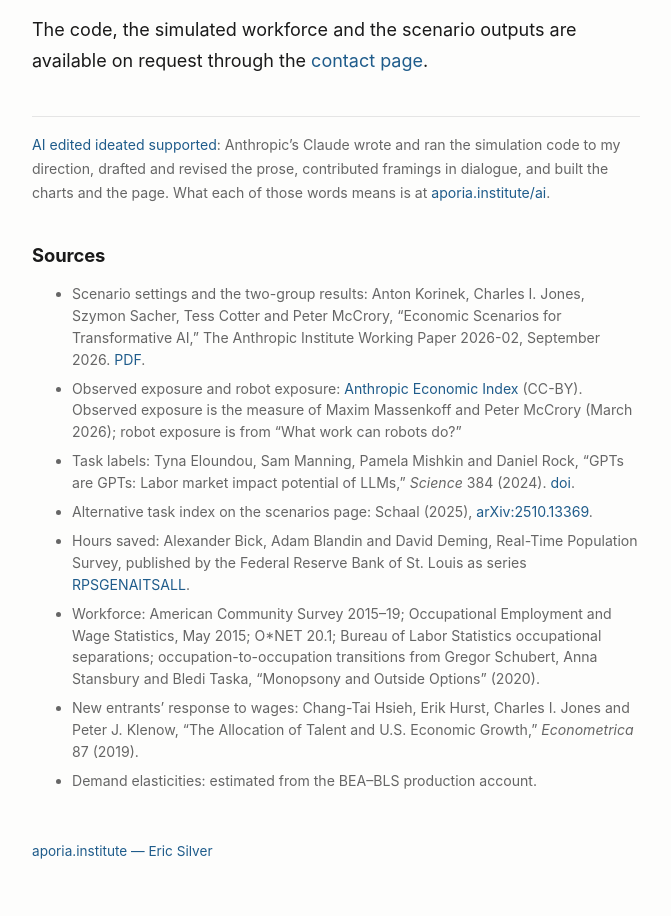
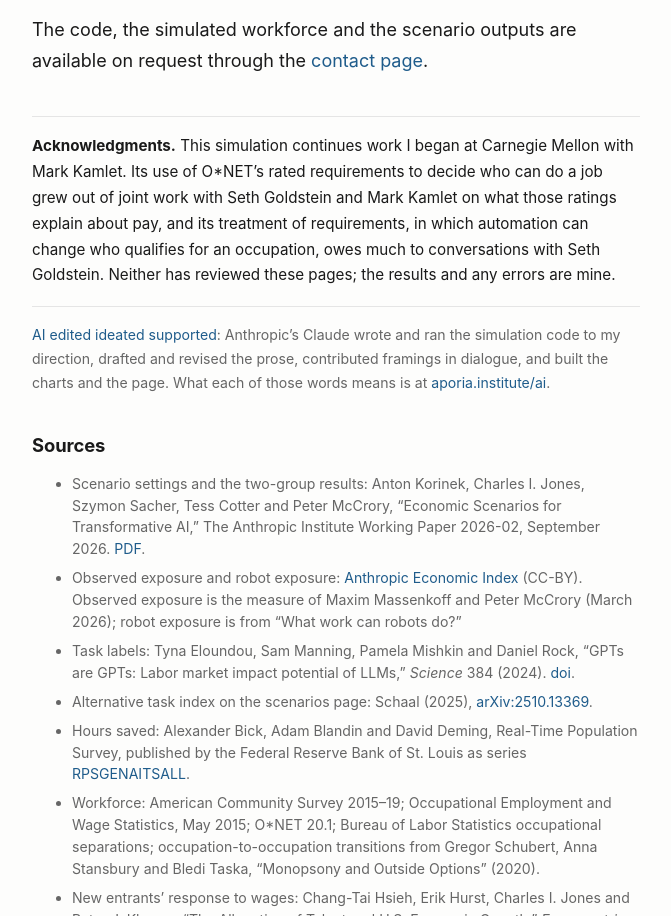
Before and after one commit to ericsilver/ericsilver.github.io, a plain HTML site: page future-of-work/index.html in a window 1280 px wide. Shown: the part 10828-11744 px from the top of the page, without its empty margins (304-975 px from the left). Drawn offline with Linux system fonts and the light colour scheme.

Commit message:
Future-of-work pages: acknowledgments
The summary states the debt to Mark Kamlet and Seth Goldstein and that neither
has reviewed the pages; the scenarios page and the explorer link to it.

Co-Authored-By: Claude Fable 5.2 <noreply@anthropic.com>
Claude-Session: https://claude.ai/code/session_0135ELDYvTGTzkkngfmMmR9T

```diff
--- a/future-of-work/index.html
+++ b/future-of-work/index.html
@@ -59,6 +59,8 @@
   .contrib th, .contrib td { text-align:left; vertical-align:top; padding:.4rem .5rem .4rem 0; }
   .contrib td:first-child { white-space:normal; font-weight:600; }
   .contrib p { margin:.2rem 0 .5rem; }
+  .ack { font-size:.95rem; border-top:1px solid var(--rule); padding-top:1rem; margin-top:2.5rem; }
+  .ack + .colophon { margin-top:1rem; }
   footer { margin-top:3rem; color:var(--muted); font-size:.85rem; }
 </style>
 </head>
@@ -253,6 +255,7 @@
     </ul>
     <p>The code, the simulated workforce and the scenario outputs are available on request through the <a href="/contact.html">contact page</a>.</p>
 
+    <p class="ack" id="acknowledgments"><b>Acknowledgments.</b> This simulation continues work I began at Carnegie Mellon with Mark Kamlet. Its use of O*NET&rsquo;s rated requirements to decide who can do a job grew out of joint work with Seth Goldstein and Mark Kamlet on what those ratings explain about pay, and its treatment of requirements, in which automation can change who qualifies for an occupation, owes much to conversations with Seth Goldstein. Neither has reviewed these pages; the results and any errors are mine.</p>
     <p class="colophon"><a href="/ai/">AI</a> <a href="/ai/#edited">edited</a> <a href="/ai/#ideated">ideated</a> <a href="/ai/#supported">supported</a>: Anthropic&rsquo;s Claude wrote and ran the simulation code to my direction, drafted and revised the prose, contributed framings in dialogue, and built the charts and the page. What each of those words means is at <a href="/ai/">aporia.institute/ai</a>.</p>
 
     <h2 id="sources">Sources</h2>
```
Also changed, not shown: future-of-work/scenarios/index.html (+1 -0 lines), workforce-explorer/index.html (+1 -0 lines).
